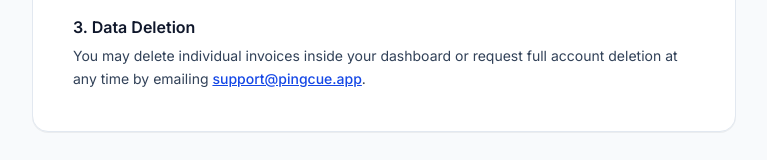
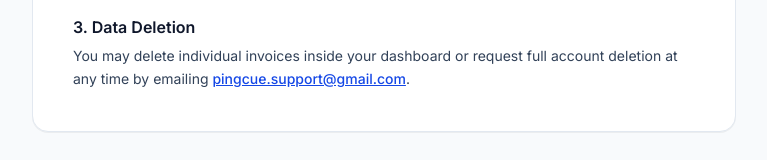
Before and after one commit to waynevivek/pingcue, a Next.js app: page /privacy in a window 1280 px wide. Shown: the part 465-625 px from the top of the page, without its empty margins (256-1023 px from the left). Built offline with nearby package versions, Linux system fonts and the light colour scheme; a web font is replaced by a local one.

Commit message:
chore: update public support contact email to pingcue.support@gmail.com

```diff
--- a/app/page.tsx
+++ b/app/page.tsx
@@ -568,10 +568,10 @@ export default function HomePage() {
               Refund Policy
             </Link>
             <a
-              href="mailto:support@pingcue.app"
+              href="mailto:pingcue.support@gmail.com"
               className="transition-colors hover:text-slate-900 focus-visible:outline-none focus-visible:ring-2 focus-visible:ring-blue-600 rounded-sm"
             >
-              Contact: support@pingcue.app
+              Contact: pingcue.support@gmail.com
             </a>
           </div>
         </div>
--- a/app/privacy/page.tsx
+++ b/app/privacy/page.tsx
@@ -49,10 +49,10 @@ export default function PrivacyPage() {
                 You may delete individual invoices inside your dashboard or request full
                 account deletion at any time by emailing{" "}
                 <a
-                  href="mailto:support@pingcue.app"
+                  href="mailto:pingcue.support@gmail.com"
                   className="font-medium text-blue-700 underline"
                 >
-                  support@pingcue.app
+                  pingcue.support@gmail.com
                 </a>
                 .
               </p>
--- a/app/refund/page.tsx
+++ b/app/refund/page.tsx
@@ -37,10 +37,10 @@ export default function RefundPage() {
               <p className="mt-1.5">
                 If PingCue isn&apos;t a fit for your freelance workflow, email{" "}
                 <a
-                  href="mailto:support@pingcue.app"
+                  href="mailto:pingcue.support@gmail.com"
                   className="font-medium text-blue-700 underline"
                 >
-                  support@pingcue.app
+                  pingcue.support@gmail.com
                 </a>{" "}
                 within 7 calendar days of purchase with your order email or Dodo Payments
                 receipt ID. We will issue a full refund back to your original payment
--- a/app/terms/page.tsx
+++ b/app/terms/page.tsx
@@ -68,10 +68,10 @@ export default function TermsPage() {
               <p className="mt-1.5">
                 Questions about these terms? Email{" "}
                 <a
-                  href="mailto:support@pingcue.app"
+                  href="mailto:pingcue.support@gmail.com"
                   className="font-medium text-blue-700 underline"
                 >
-                  support@pingcue.app
+                  pingcue.support@gmail.com
                 </a>
                 .
               </p>
```
